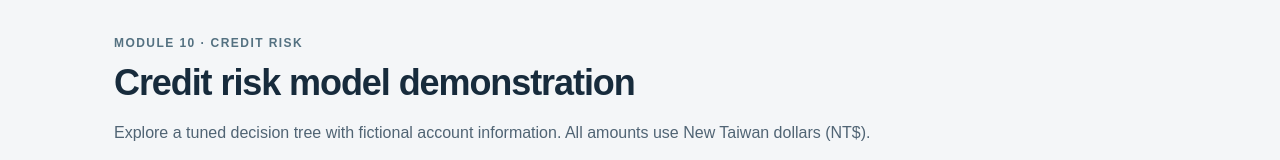
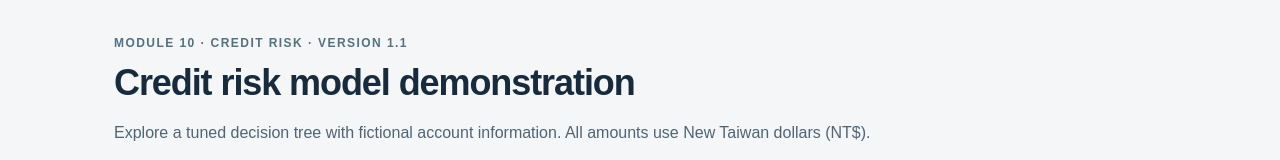
Before and after one commit to jailganovs-cloud/credit-risk-deploy, a website with bundled scripts: page index.html in a window 1280 px wide. Shown: the top 160 px of the page. Built offline with nearby package versions, Linux system fonts and the light colour scheme.

Commit message:
Add version 1.1 to header of index.html

```diff
--- a/index.html
+++ b/index.html
@@ -8,7 +8,7 @@
 </style>
 </head>
 <body><main>
-<header><div class="eyebrow">MODULE 10 · CREDIT RISK</div><h1>Credit risk model demonstration</h1>
+<header><div class="eyebrow">MODULE 10 · CREDIT RISK · VERSION 1.1</div><h1>Credit risk model demonstration</h1>
 <p>Explore a tuned decision tree with fictional account information. All amounts use New Taiwan dollars (NT$).</p>
 <span class="status">Predictions run in your browser</span></header>
 <form id="form" novalidate>
```
